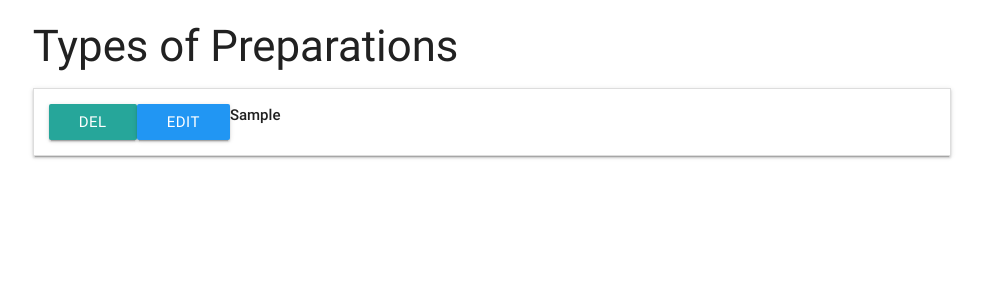
After one commit to Rhyl1/Dehydratation-guide, a Flask app: page /get_types in a window 1280 px wide. The commit adds this page. Shown: the top 300 px of the page, without its empty margins (148-1131 px from the left). Run offline with Flask 2, Linux system fonts and the light colour scheme; a database or web service that is not in the repository returns one stand-in record (values such as "Sample title"); some libraries are stand-ins or nearby versions.

Commit message:
added edit and add functionality for types

```diff
--- a/app.py
+++ b/app.py
@@ -33,12 +33,55 @@ def insert_item():
     items.insert_one(request.form.to_dict())
     return redirect(url_for('show_items'))
 
-# @app.route('/edit_item/<item_id>')
-# def edit_item(item_id):
-#     the_item =  mongo.db.items.find_one({"_id": ObjectId(item_id)})
-#     all_types =  mongo.db.types.find()
-#     return render_template('edititem.html', item=the_item,
-#                            types=all_types)
+@app.route('/edit_item/<item_id>')
+def edit_item(item_id):
+    the_item =  mongo.db.items.find_one({"_id": ObjectId(item_id)})
+    all_types =  mongo.db.types.find()
+    return render_template('edititem.html', item=the_item,
+                           types=all_types)
+
+@app.route('/update_item/<item_id>', methods=['POST'])
+def update_item(item_id):
+    items = mongo.db.items
+    items.update({"_id": ObjectId(item_id)},
+    {  'description' : request.form.get('discription'),
+        'type_sort' : request.form.get('type_sort'),
+        'info' : request.form.get('info'),
+        'hydra_temp' : request.form.get('hydra_temp'),
+        'hydra_time_min' : request.form.get('hydra_time_min'),
+        'hydra_time_max' : request.form.get('hydra_time_max'),
+        'blanching' : request.form.get('blanching')
+    })
+    return redirect(url_for('show_items'))
+
+@app.route('/delete_item/<item_id>')
+def delete_item(item_id):
+    mongo.db.items.remove({'_id': ObjectId(item_id)})
+    return redirect(url_for('show_items'))
+
+@app.route('/get_types')
+def get_types():
+    return render_template('types.html',
+                           types=mongo.db.types.find())
+
+@app.route('/edit_type/<type_id>')
+def edit_type(type_id):
+    return render_template('edittype.html',
+                           type=mongo.db.types.find_one(
+                           {'_id': ObjectId(type_id)}))
+
+@app.route('/update_type/<type_id>', methods=['POST'])
+def update_type(type_id):
+    mongo.db.types.update(
+        {'_id': ObjectId(type_id)},
+        {'type_sort': request.form.get('type_sort')})
+    return redirect(url_for('get_types'))
+
+@app.route('/delete_type/<type_id>')
+def delete_type(type_id):
+    mongo.db.types.remove({'_id': ObjectId(type_id)})
+    return redirect(url_for('get_types'))
+
 
 """This sets the IP and Port host settings """
 if __name__ == '__main__':
--- a/templates/additems.html
+++ b/templates/additems.html
@@ -43,13 +43,13 @@
         <div class="input-field col s12">
           <i class="material-icons prefix">assignment</i>
           <input id="hydra_time_min" name="hydra_time_min" type="text" class="validate">
-          <label for="icon_prefix">Minimal preparaton time</label>
+          <label for="icon_prefix">Min. preparaton time</label>
         </div>
         <div class="row">
         <div class="input-field col s12">
           <i class="material-icons prefix">assignment</i>
           <input id="hydra_time_max" name="hydra_time_max" type="text" class="validate">
-          <label for="icon_prefix">Maximum preparaton time</label>
+          <label for="icon_prefix">Max. preparaton time</label>
         </div>
       </div>
       <div class="row">
--- /dev/null
+++ b/templates/types.html
@@ -0,0 +1,22 @@
+{% extends 'base.html'%} {% block content %}
+
+<div class="row">
+
+    <h3>Types of Preparations</h3>
+    <ul class="collapsible" data-collapsible="accordion">
+        {% for type in types %}
+        <li>
+            <div class="collapsible-header">
+                <a href="{{url_for('delete_type', type_id=type._id)}}" class="waves-effect waves-light btn btn_small">Del</a>
+                <a href="{{url_for('edit_type', type_id=type._id)}}" class="waves-effect waves-light btn btn_small blue">Edit</a>
+
+                <div class="task_header">
+                    <strong>{{type.type_sort}}</strong>
+                </div>
+            </div>
+        </li>
+        {% endfor %}
+
+    </ul>
+</div>
+{% endblock %}
```
Also changed, not shown: templates/edititems.html (+25 -11 lines), templates/edittype.html (added, +24 -0 lines).
